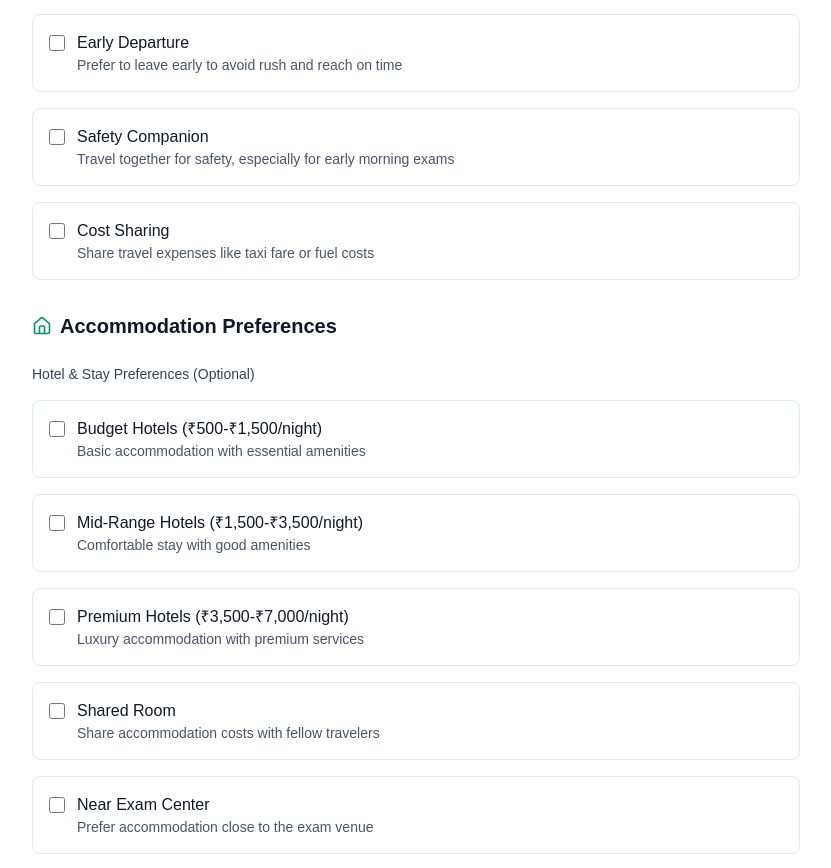
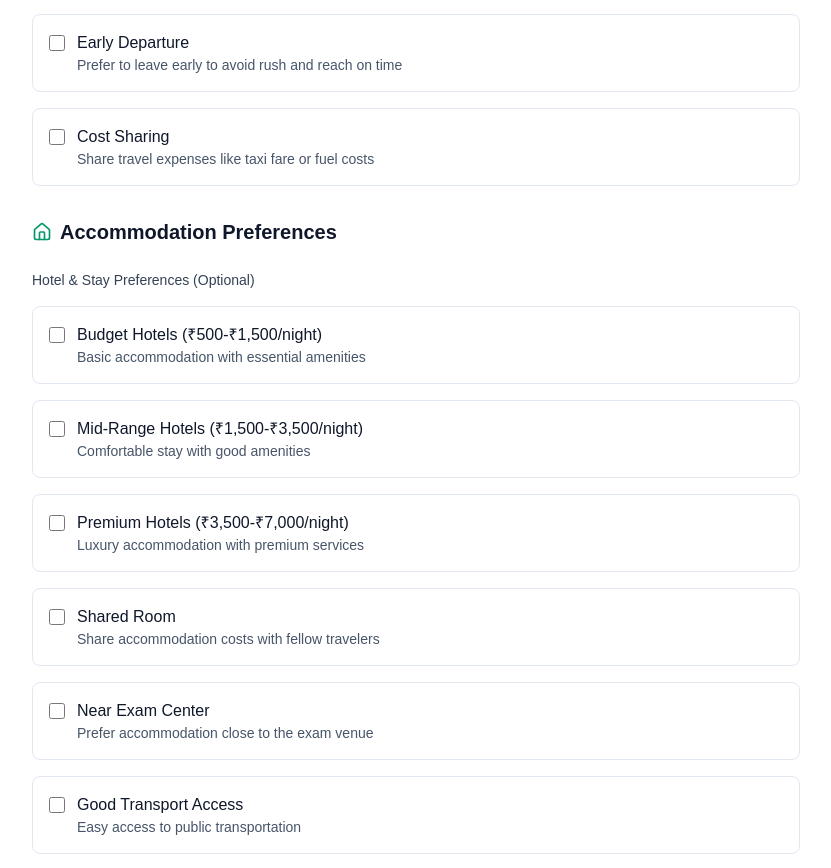
Before and after one commit to Krishna-Gupta17/GO, a React (Vite) app: page /journey-together in a window 1280 px wide. Shown: the part 1311-2179 px from the top of the page, without its empty margins (224-1055 px from the left). Built offline with nearby package versions, Linux system fonts and the light colour scheme; a web font is replaced by a local one; what @radix-ui/themes would draw is missing.

Commit message:
Comment out safety companion option in JourneyTogether
Comment out the 'Safety Companion' option in JourneyTogether.

```diff
--- a/src/pages/JourneyTogether.tsx
+++ b/src/pages/JourneyTogether.tsx
@@ -62,7 +62,7 @@ const JourneyTogether: React.FC = () => {
     { id: 'public-transport', label: 'Public Transport', description: 'Travel together via bus, train, or metro' },
     { id: 'early-departure', label: 'Early Departure', description: 'Prefer to leave early to avoid rush and reach on time' },
     // { id: 'moral-support', label: 'Moral Support', description: 'Provide emotional support and encouragement during travel' },
-    { id: 'safety-companion', label: 'Safety Companion', description: 'Travel together for safety, especially for early morning exams' },
+    // { id: 'safety-companion', label: 'Safety Companion', description: 'Travel together for safety, especially for early morning exams' },
     { id: 'cost-sharing', label: 'Cost Sharing', description: 'Share travel expenses like taxi fare or fuel costs' }
   ];
 
```
